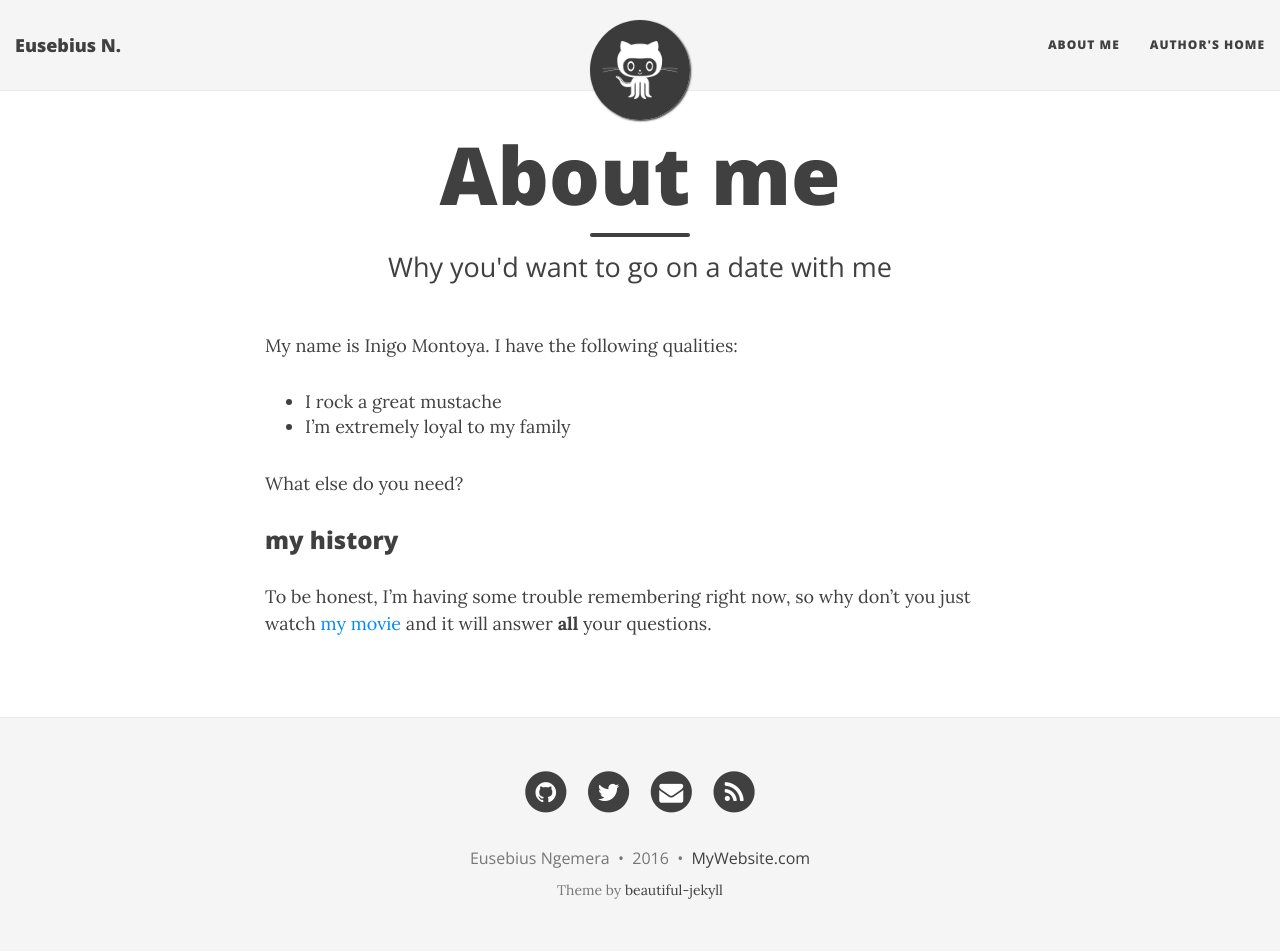
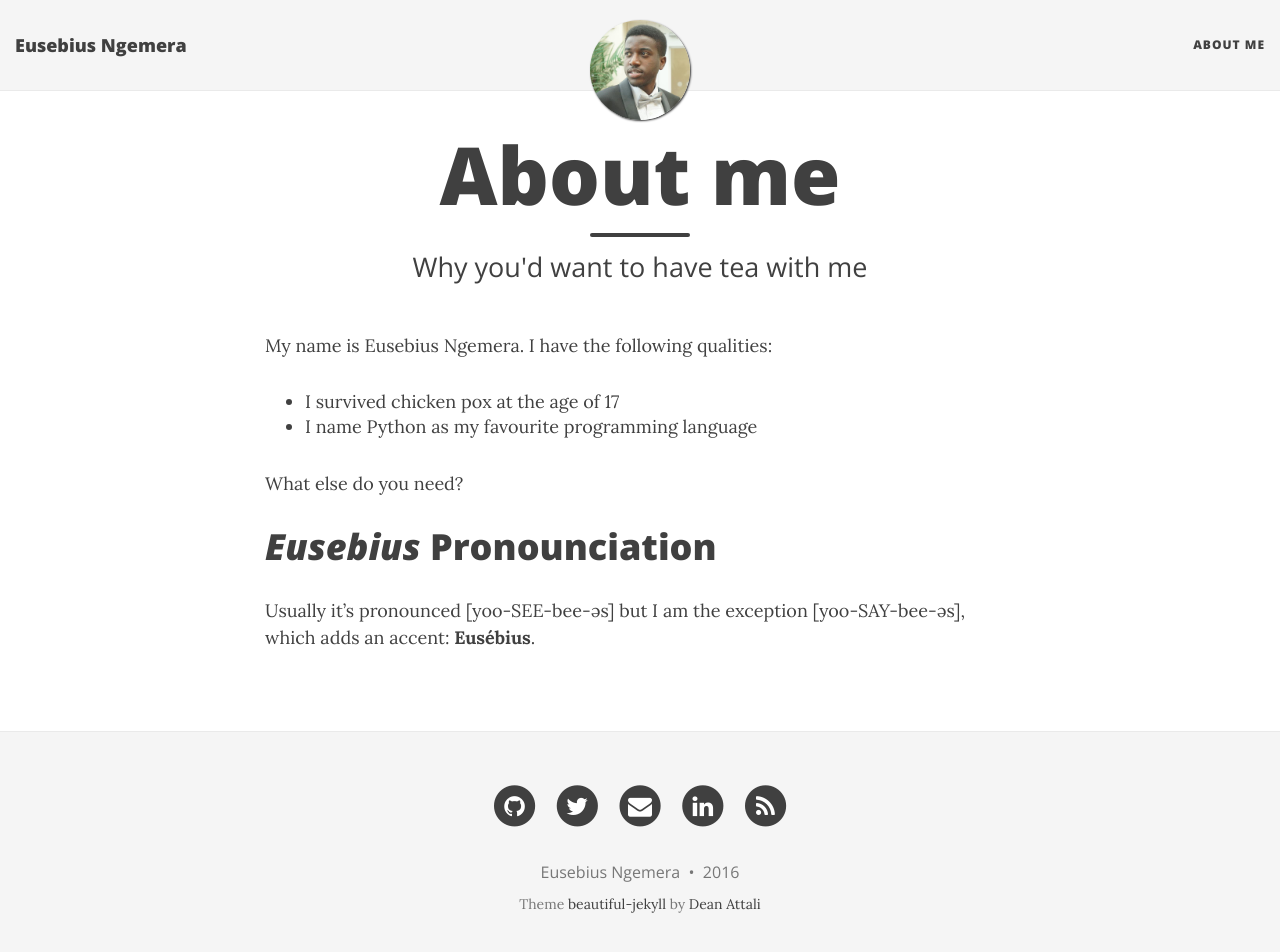
Before and after one commit to eugenius1/eugenius1.github.io, a Jekyll site: the page built from aboutme.md, in a window 1280 px wide and 965 px high. Shown: the top 952 px of the window. Built offline with Jekyll 4.4.1, drawn with Linux system fonts in a browser that asks for light colours; nearby versions of some CDN libraries.

Commit message:
_drafts; aboutme; homepage covers

```diff
--- a/_config.yml
+++ b/_config.yml
@@ -14,10 +14,10 @@ baseurl: ""
 # Of course don't forget to change the username and projectname to YOUR username and project
 
 # Name of website
-title: Eusebius N.
+title: Eusebius Ngemera
 
 # Short description of your site
-description: Personal page of Eusebius Ngemera including a blog
+description: Personal website of Eusebius Ngemera including a blog of technologies and life as he knows it.
 
 # --- Navigation bar options --- #
 
@@ -28,11 +28,10 @@ navbar-links:
   #   - Beautiful Jekyll: "http://deanattali.com/beautiful-jekyll/"
   #   - Learn markdown: "http://www.markdowntutorial.com/"
   #   - GitHub Pages: "https://pages.github.com/"
-  Author's home: "http://eusebius.tech"
 
 # Image to show in the navigation bar - image must be a square (width = height)
 # Remove this parameter if you don't want an image in the navbar
-avatar: "/img/avatar-icon.png"
+avatar: "/img/eusebius-avatar-icon.jpg"
 
 # --- Footer options --- #
 
@@ -44,7 +43,7 @@ author:
   facebook: eusebius.n
   github: eugenius1
   twitter: esebi95
-  linkedin: eusebius
+  linkedin: in/eusebius
   #stackoverflow: yourlink  # eg. "3943160/daattali"
 
 # Select which links to show in the footer
@@ -54,12 +53,12 @@ footer-links-active:
   email: true
   twitter: true
   github: true
-  linkedin: false
+  linkedin: true
   stackoverflow: false
 
 # How to display the link to the website in the footer
 # Remove this if you don't want a link in the footer
-url-pretty: "MyWebsite.com"  # eg. "deanattali.com/beautiful-jekyll"
+#url-pretty: "MyWebsite.com"  # eg. "deanattali.com/beautiful-jekyll"
 
 # --- Misc --- #
 
@@ -72,10 +71,10 @@ disqus: "eusebiustech"
 # --- Don't need to touch anything below here (but you can if you want) --- #
 
 # Output options (more information on Jekyll's site)
-timezone: "America/Vancouver"
+timezone: "Europe/London"
 markdown: kramdown
 highlighter: rouge
-permalink: /:title/
+permalink: /blog/:title/
 paginate: 5
 
 kramdown:
--- a/_includes/footer-minimal.html
+++ b/_includes/footer-minimal.html
@@ -1,5 +1,6 @@
 <footer class="footer-min">
   <div class="text-muted">
+	&copy;&nbsp;&nbsp;&bull;&nbsp;&nbsp;
 	{{ site.author.name }}
 	&nbsp;&nbsp;&bull;&nbsp;&nbsp;
 	{% if page.date %}
--- a/_includes/footer.html
+++ b/_includes/footer.html
@@ -86,8 +86,8 @@
 	    </p>
 	        <!-- Please don't remove this, keep my open source work credited :) -->
 		<p class="theme-by text-muted">
-		  Theme by
-		  <a href="http://deanattali.com/beautiful-jekyll/">beautiful-jekyll</a>
+		  Theme
+		  <a href="http://deanattali.com/beautiful-jekyll/">beautiful-jekyll</a> by <a href="http://deanattali.com">Dean Attali</a>
 		</p>
       </div>
     </div>
--- a/aboutme.md
+++ b/aboutme.md
@@ -1,16 +1,17 @@
 ---
 layout: page
 title: About me
-subtitle: Why you'd want to go on a date with me
+subtitle: Why you'd want to have tea with me
 ---
 
-My name is Inigo Montoya. I have the following qualities:
+My name is Eusebius Ngemera. I have the following qualities:
 
-- I rock a great mustache
-- I'm extremely loyal to my family
+- I survived chicken pox at the age of 17
+- I name Python as my favourite programming language
 
 What else do you need?
 
-### my history
 
-To be honest, I'm having some trouble remembering right now, so why don't you just watch [my movie](http://en.wikipedia.org/wiki/The_Princess_Bride_%28film%29) and it will answer **all** your questions.
+# *Eusebius* Pronounciation
+
+Usually it's pronounced [yoo-SEE-bee-əs] but I am the exception [yoo-SAY-bee-əs], which adds an accent: **Eusébius**.
```
Also changed, not shown: _posts/2016-07-23-how-i-made-this-website.md (+12 -3 lines), index.html (+7 -2 lines), _drafts/2015-01-04-first-post.md (renamed from _posts/2015-01-04-first-post.md), _drafts/2015-01-15-pirates.md (renamed from _posts/2015-01-15-pirates.md), _drafts/2015-01-19-soccer.md (renamed from _posts/2015-01-19-soccer.md), _drafts/2015-01-27-dear-diary.md (renamed from _posts/2015-01-27-dear-diary.md), _drafts/2015-02-13-hamlet-monologue.md (renamed from _posts/2015-02-13-hamlet-monologue.md), _drafts/2015-02-20-test-markdown.md (renamed from _posts/2015-02-20-test-markdown.md), _drafts/2015-02-26-flake-it-till-you-make-it.md (renamed from _posts/2015-02-26-flake-it-till-you-make-it.md), img/avatar-icon.png (deleted), img/covers/2016-facebook-hackathon-UK.jpg (added), img/eusebius-avatar-icon.jpg (added), img/eusebius-avatar-icon3.jpg (added), 3 other files.
